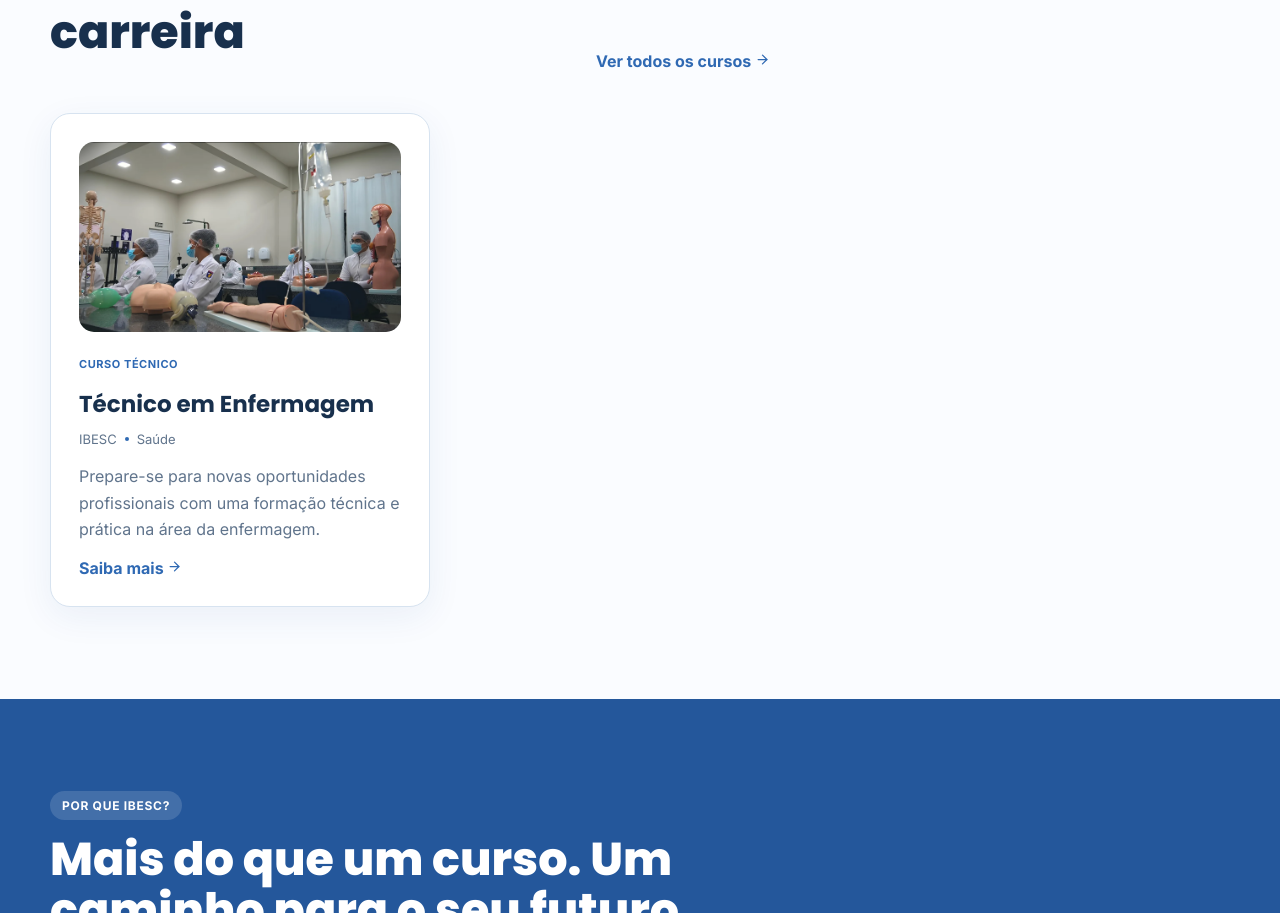
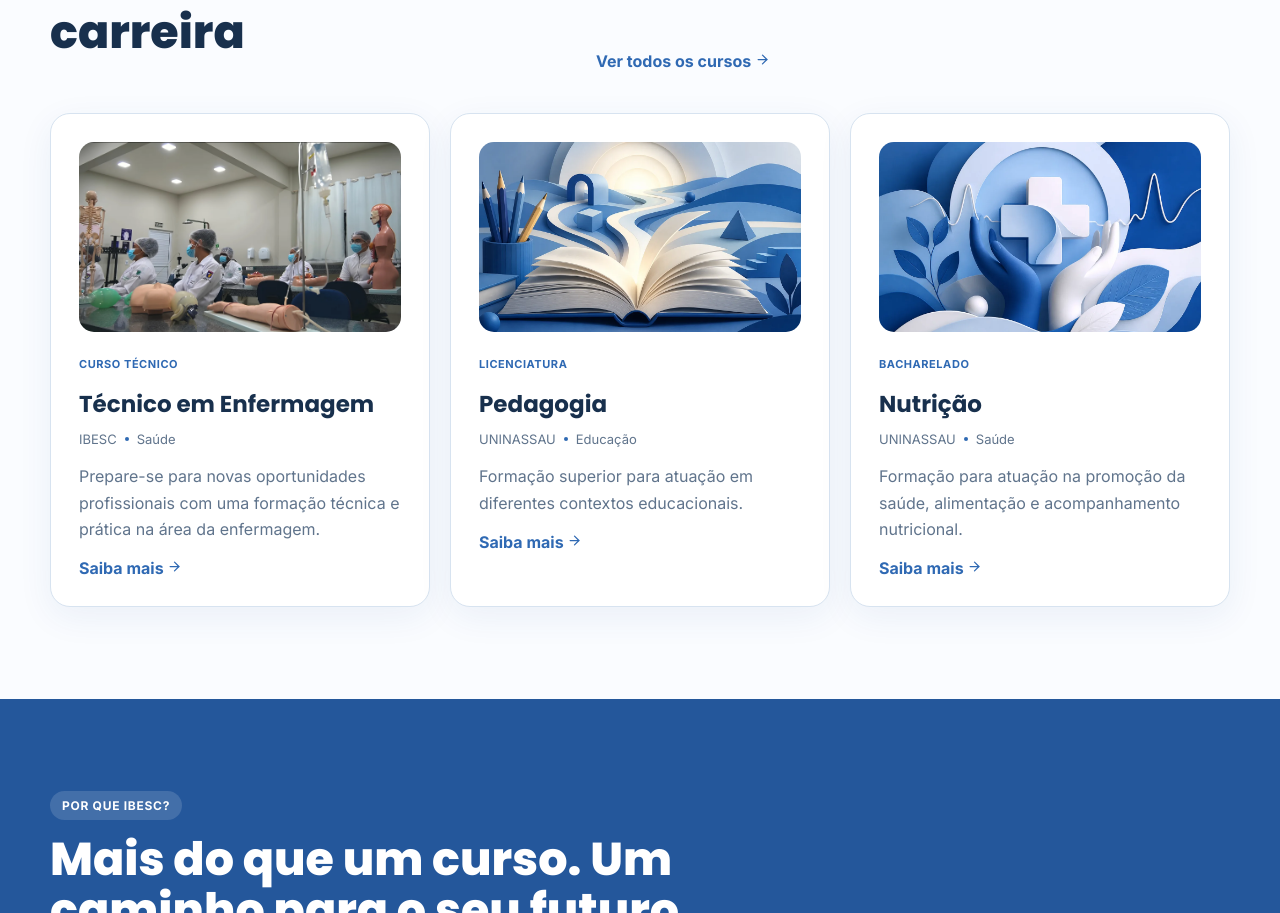
Before and after one commit to comercialexternobv-png/ibesc, a Next.js app: page / in a window 1280 px wide. Shown: the part 3352-4265 px from the top of the page. Built offline with nearby package versions, Linux system fonts and the light colour scheme; no server answers.

Commit message:
feat: expand featured courses on home

```diff
--- a/src/app/page.tsx
+++ b/src/app/page.tsx
@@ -8,7 +8,9 @@ import { siteInfo } from '@/data/site';
 const wa = '5588988498031';
 const waLink = (course?: string) => `https://wa.me/${wa}?text=${encodeURIComponent(course ? `Olá! Vim pelo site do IBESC e gostaria de receber informações sobre o curso de ${course}.` : 'Olá! Vim pelo site do IBESC e gostaria de receber informações sobre os cursos.')}`;
 
-export default function Home(){const featured=courses.filter(c=>c.category==='TECNICO' && c.status==='ATIVO'); const activeAreas=[...new Set(courses.filter(c=>c.status==='ATIVO').map(c=>c.area))].sort((a,b)=>a.localeCompare(b,'pt-BR')); return <><main>
+const featuredCourseSlugs = ['tecnico-em-enfermagem', 'pedagogia', 'nutricao'];
+
+export default function Home(){const featured=courses.filter(c=>featuredCourseSlugs.includes(c.slug) && c.status==='ATIVO').sort((a,b)=>featuredCourseSlugs.indexOf(a.slug)-featuredCourseSlugs.indexOf(b.slug)); const activeAreas=[...new Set(courses.filter(c=>c.status==='ATIVO').map(c=>c.area))].sort((a,b)=>a.localeCompare(b,'pt-BR')); return <><main>
 <section className="hero"><div className="hero-glow"/><div className="container hero-grid"><div className="hero-copy"><span className="eyebrow eyebrow-light"><MapPin size={14}/> Boa Viagem — CE</span><h1>Sua próxima conquista <span>começa com uma escolha.</span></h1><p>Encontre a formação ideal para transformar seus objetivos em novas oportunidades profissionais.</p><div className="hero-actions"><Link href="/cursos" className="btn btn-primary">Encontre seu curso <ArrowRight size={17}/></Link><a href={waLink()} className="btn btn-outline">Falar com um consultor</a></div><div className="hero-trust"><span>Graduação</span><i/> <span>Pós-graduação</span><i/> <span>Cursos Técnicos</span></div></div><div className="hero-visual"><div className="hero-photo" style={{display:'flex',alignItems:'center',justifyContent:'center',background:'#fff',padding:28}}><Image src="/images/LOGO OFICIAL.jpeg" alt="Logo oficial do IBESC" width={700} height={350} priority sizes="(max-width: 800px) 80vw, 40vw" style={{width:'82%',height:'auto',maxHeight:360,objectFit:'contain',display:'block'}}/></div><div className="hero-badge"><strong>Seu próximo passo</strong><span>começa aqui.</span></div><div className="hero-orbit"/></div></div></section>
 
 <section className="section"><div className="container"><div className="section-head"><span className="eyebrow">Escolha seu caminho</span><h2>Qual caminho combina com você?</h2><p>Encontre a formação que faz sentido para o seu momento profissional.</p></div><div className="path-grid"><Link href="/cursos?category=GRADUACAO" className="card path-card"><div className="icon-wrap blue"><GraduationCap size={25}/></div><div><h3>Graduação</h3><p>Comece sua formação superior e construa uma carreira com novas possibilidades.</p></div><span className="link">Ver todas as graduações <ArrowRight size={15}/></span></Link><Link href="/cursos?category=POS_GRADUACAO" className="card path-card"><div className="icon-wrap green"><Building2 size={25}/></div><div><h3>Pós-graduação</h3><p>Especialize-se, atualize seus conhecimentos e avance profissionalmente.</p></div><span className="link">Ver todas as pós-graduações <ArrowRight size={15}/></span></Link><Link href="/cursos-tecnicos" className="card path-card"><div className="icon-wrap yellow"><Stethoscope size={25}/></div><div><h3>Cursos Técnicos</h3><p>Formação prática para quem quer se preparar para o mercado de trabalho.</p></div><span className="link">Ver todos os cursos técnicos <ArrowRight size={15}/></span></Link></div></div></section>
```
